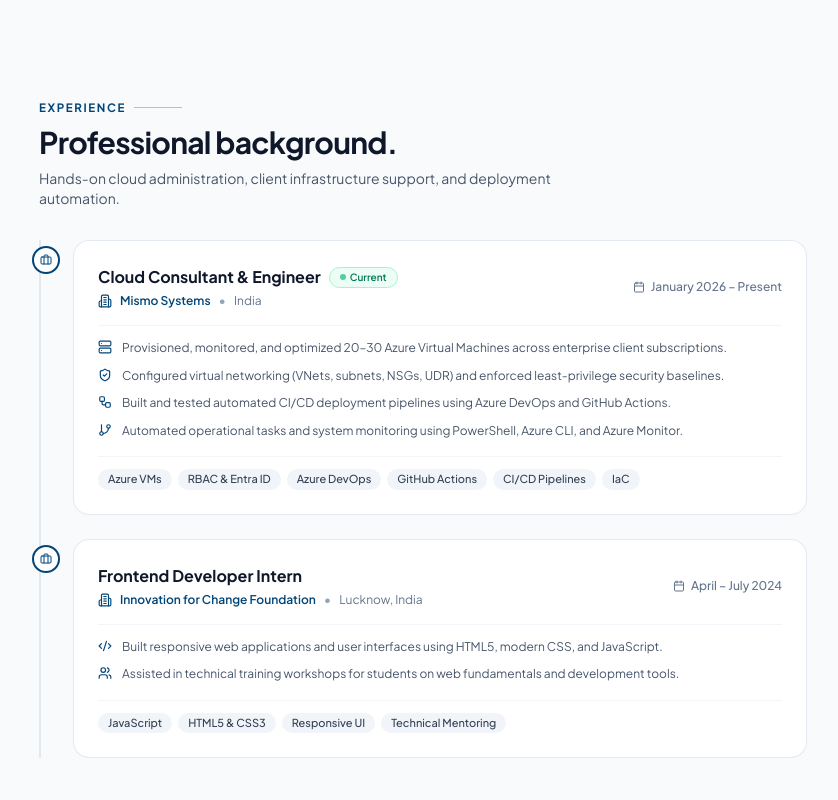
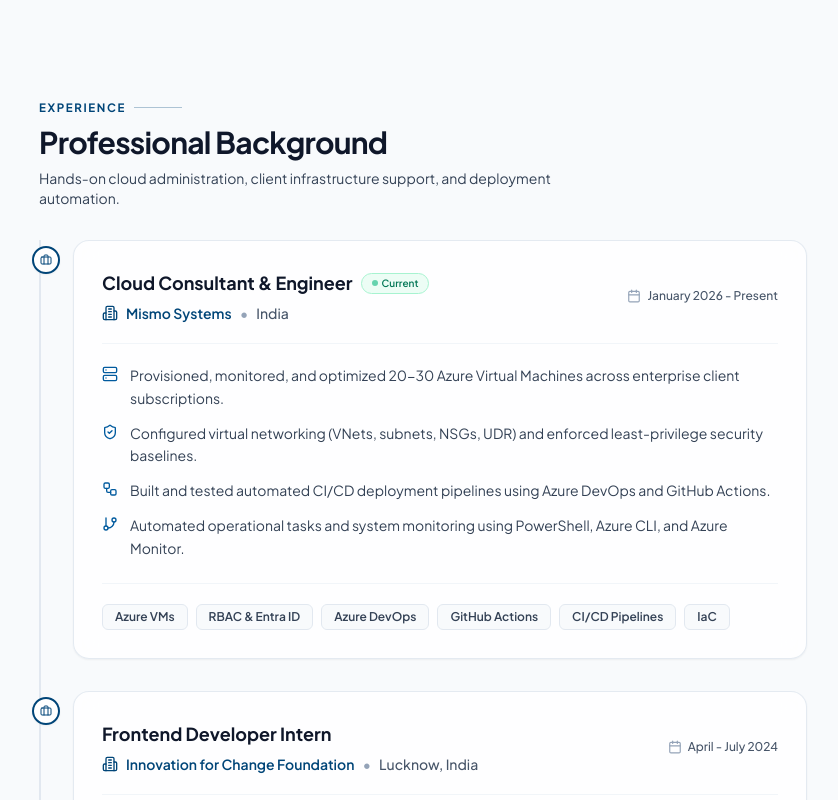
Before and after one commit to AAKASHTRIVEDI-01/Cloud_portfolio_Aakash, a React (Vite) app: page / in a window 1280 px wide. Shown: the part 1580-2380 px from the top of the page, without its empty margins (113-951 px from the left). Built offline with nearby package versions, Linux system fonts and the light colour scheme.

Commit message:
style(experience): enhance timeline readability and resolve unicode encoding artifacts

```diff
--- a/src/components/Experience.tsx
+++ b/src/components/Experience.tsx
@@ -27,12 +27,12 @@ const EXPERIENCE: ExperienceItem[] = [
     role: 'Cloud Consultant & Engineer',
     company: 'Mismo Systems',
     location: 'India',
-    duration: 'January 2026 – Present',
+    duration: 'January 2026 - Present',
     current: true,
     skills: ['Azure VMs', 'RBAC & Entra ID', 'Azure DevOps', 'GitHub Actions', 'CI/CD Pipelines', 'IaC'],
     bullets: [
       {
-        text: 'Provisioned, monitored, and optimized 20–30 Azure Virtual Machines across enterprise client subscriptions.',
+        text: 'Provisioned, monitored, and optimized 20-30 Azure Virtual Machines across enterprise client subscriptions.',
         icon: Server,
       },
       {
@@ -53,7 +53,7 @@ const EXPERIENCE: ExperienceItem[] = [
     role: 'Frontend Developer Intern',
     company: 'Innovation for Change Foundation',
     location: 'Lucknow, India',
-    duration: 'April – July 2024',
+    duration: 'April - July 2024',
     current: false,
     skills: ['JavaScript', 'HTML5 & CSS3', 'Responsive UI', 'Technical Mentoring'],
     bullets: [
@@ -80,15 +80,15 @@ export default function Experience() {
           <span className="h-px w-12 bg-azure-700/30" />
         </div>
         <h2 className="mt-2 font-display text-2xl font-bold tracking-tight text-slate-900 sm:text-3xl">
-          Professional background.
+          Professional Background
         </h2>
-        <p className="mt-2 text-sm text-slate-600 max-w-xl">
+        <p className="mt-2 text-sm text-slate-700 max-w-xl">
           Hands-on cloud administration, client infrastructure support, and deployment automation.
         </p>
       </div>
 
       <div className="mt-8 max-w-3xl">
-        <div className="relative border-l-2 border-slate-200 pl-6 sm:pl-8 space-y-6">
+        <div className="relative border-l-2 border-slate-200 pl-6 sm:pl-8 space-y-8">
           {EXPERIENCE.map((exp, i) => (
             <TimelineItem key={i} exp={exp} index={i} />
           ))}
@@ -110,20 +110,20 @@ function TimelineItem({
   return (
     <div
       ref={ref}
-      className="reveal visible relative"
+      className={`reveal ${visible ? 'visible' : ''} relative`}
       style={{ transitionDelay: `${index * 100}ms` }}
     >
       {/* Node */}
-      <div className="absolute -left-[33px] sm:-left-[41px] top-1.5 flex h-7 w-7 items-center justify-center rounded-full border-2 border-azure-700 bg-white text-azure-700 shadow-xs">
+      <div className="absolute -left-[33px] sm:-left-[41px] top-1.5 flex h-7 w-7 items-center justify-center rounded-full border-2 border-azure-700 bg-white text-azure-700 shadow-sm">
         <Briefcase className="h-3 w-3" />
       </div>
 
       {/* Card */}
-      <div className="rounded-2xl border border-slate-200/90 bg-white p-5 sm:p-6 shadow-xs transition-all hover:shadow-sm">
-        <div className="flex flex-col gap-1 sm:flex-row sm:items-center sm:justify-between">
+      <div className="rounded-2xl border border-slate-200/90 bg-white/80 p-5 sm:p-7 shadow-sm backdrop-blur-md transition-all hover:shadow-md hover:bg-white">
+        <div className="flex flex-col gap-2 sm:flex-row sm:items-center sm:justify-between">
           <div>
             <div className="flex items-center gap-2">
-              <h3 className="font-display text-base font-bold text-slate-900">
+              <h3 className="font-display text-lg font-bold text-slate-900">
                 {exp.role}
               </h3>
               {exp.current && (
@@ -133,31 +133,31 @@ function TimelineItem({
                 </span>
               )}
             </div>
-            <div className="mt-1 flex items-center gap-2 text-xs text-azure-700 font-semibold">
-              <Building2 className="h-3.5 w-3.5" />
+            <div className="mt-1.5 flex items-center gap-2 text-sm text-azure-700 font-semibold">
+              <Building2 className="h-4 w-4" />
               <span>{exp.company}</span>
               {exp.location && (
                 <>
                   <span className="text-slate-400">•</span>
-                  <span className="text-slate-500 font-normal">{exp.location}</span>
+                  <span className="text-slate-600 font-medium">{exp.location}</span>
                 </>
               )}
             </div>
           </div>
 
-          <div className="inline-flex items-center gap-1.5 text-xs text-slate-500 font-medium">
-            <Calendar className="h-3 w-3" />
+          <div className="inline-flex items-center gap-1.5 text-xs text-slate-600 font-medium mt-2 sm:mt-0">
+            <Calendar className="h-3.5 w-3.5 text-slate-400" />
             <span>{exp.duration}</span>
           </div>
         </div>
 
         {/* Bullets */}
-        <ul className="mt-4 space-y-2 border-t border-slate-100 pt-3">
+        <ul className="mt-5 space-y-3 border-t border-slate-100 pt-5">
           {exp.bullets.map((b, idx) => {
             const BIcon = b.icon;
             return (
-              <li key={idx} className="flex items-start gap-2.5 text-xs leading-relaxed text-slate-600">
-                <BIcon className="h-3.5 w-3.5 flex-none mt-0.5 text-azure-700" />
+              <li key={idx} className="flex items-start gap-3 text-sm leading-relaxed text-slate-700">
+                <BIcon className="h-4 w-4 flex-none mt-0.5 text-azure-600" />
                 <span>{b.text}</span>
               </li>
             );
@@ -165,11 +165,11 @@ function TimelineItem({
         </ul>
 
         {/* Skills */}
-        <div className="mt-4 flex flex-wrap gap-1.5 border-t border-slate-100 pt-3">
+        <div className="mt-6 flex flex-wrap gap-2 border-t border-slate-100 pt-5">
           {exp.skills.map((skill) => (
             <span
               key={skill}
-              className="rounded-full bg-slate-100 px-2.5 py-0.5 text-[11px] font-medium text-slate-700 hover:bg-[#EAF2F8] hover:text-azure-700 transition-colors"
+              className="rounded-md border border-slate-200 bg-slate-50 px-3 py-1 text-xs font-semibold text-slate-700 hover:bg-[#EAF2F8] hover:text-azure-700 hover:border-azure-300 transition-colors"
             >
               {skill}
             </span>
```
